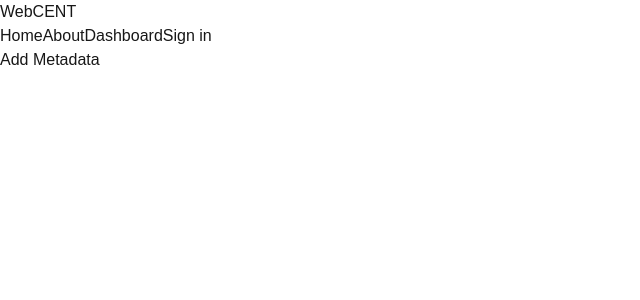
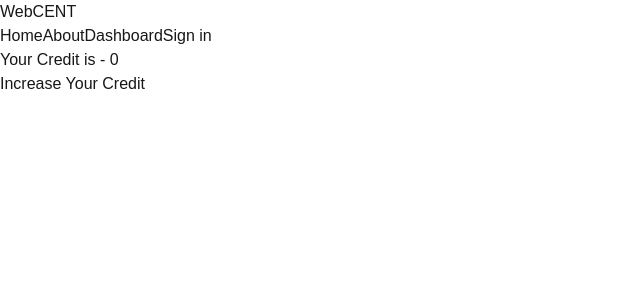
Before and after one commit to Mohosin999/Webcent-Application-using-NextJS, a Next.js app: page /dashboard in a window 1280 px wide. Shown: the top 300 px of the page, without its empty margins (0-640 px from the left). Built offline with nearby package versions, Linux system fonts and the light colour scheme; no server answers.

Commit message:
trying to update public meta data
Public meta data don't update from frontend. But I'm to find any way since I'm using frontend only for this application.

```diff
--- a/package.json
+++ b/package.json
@@ -9,6 +9,7 @@
     "lint": "next lint"
   },
   "dependencies": {
+    "@clerk/clerk-sdk-node": "^5.0.66",
     "@clerk/nextjs": "^6.4.0",
     "next": "15.0.3",
     "react": "19.0.0-rc-66855b96-20241106",
--- /dev/null
+++ b/src/app/api/update-metadata/route.js
@@ -0,0 +1,25 @@
+export async function POST(request) {
+  try {
+    const body = await request.json(); // Parse the JSON body
+    console.log("Request Body:", body);
+
+    // Example: Handle the request (add your actual logic here)
+    const updatedMetadata = { ...body }; // Example logic
+    return new Response(
+      JSON.stringify({ success: true, data: updatedMetadata }),
+      {
+        status: 200,
+        headers: { "Content-Type": "application/json" },
+      }
+    );
+  } catch (error) {
+    console.error("Error in API:", error);
+    return new Response(
+      JSON.stringify({ success: false, message: error.message }),
+      {
+        status: 500,
+        headers: { "Content-Type": "application/json" },
+      }
+    );
+  }
+}
--- a/src/app/dashboard/page.jsx
+++ b/src/app/dashboard/page.jsx
@@ -1,25 +1,63 @@
+// "use client";
+
+// import { useUser } from "@clerk/nextjs";
+
+// const Dashboard = () => {
+//   const { user } = useUser();
+//   console.log(user);
+
+//   const addMetadata = () => {
+//      user?.credit += 10
+//   };
+
+//   return (
+//     <div className="m-20">
+//       <h1>{user?.fullName}</h1>
+//       <h3>Your Credit is - {user?.publicMetadata?.credit}</h3>
+//       <button onClick={addMetadata}>Increase Your Credit</button>
+//     </div>
+//   );
+// };
+
+// export default Dashboard;
+
 "use client";
 
 import { useUser } from "@clerk/nextjs";
+import { useState } from "react";
 
 const Dashboard = () => {
   const { user } = useUser();
+  const [credit, setCredit] = useState(user?.publicMetadata?.credit || 0);
 
   const addMetadata = async () => {
     try {
-      // Update public metadata
-      await user.update({
-        publicMetadata: {
-          credits: 100, // Add credits
-        },
+      const response = await fetch("/api/update-metadata", {
+        method: "POST", // Correct HTTP method
+        headers: { "Content-Type": "application/json" },
+        body: JSON.stringify({
+          credit: 100, // Example body data
+        }),
       });
-      console.log("Metadata added successfully!");
+
+      if (!response.ok) {
+        throw new Error(`HTTP error! status: ${response.status}`);
+      }
+
+      const result = await response.json();
+      console.log("Metadata Updated Successfully:", result);
     } catch (error) {
-      console.error("Error adding metadata:", error);
+      console.error("Error updating metadata:", error);
     }
   };
 
-  return <button onClick={addMetadata}>Add Metadata</button>;
+  return (
+    <div className="m-20">
+      <h1>{user?.fullName}</h1>
+      <h3>Your Credit is - {credit}</h3>
+      <button onClick={addMetadata}>Increase Your Credit</button>
+    </div>
+  );
 };
 
 export default Dashboard;
```
Also changed, not shown: 1 other file (tests, documents, lock files or other folders).
